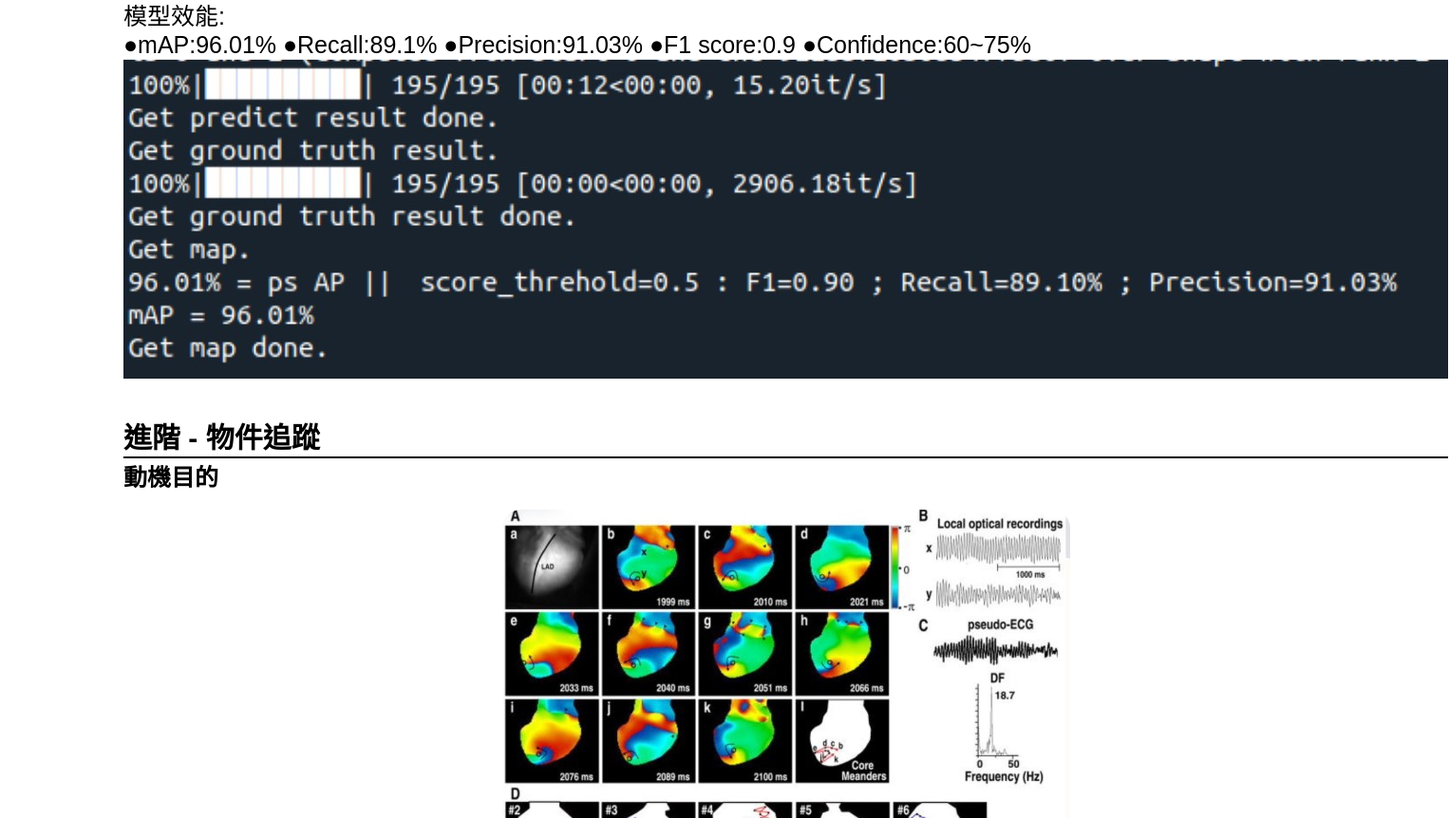
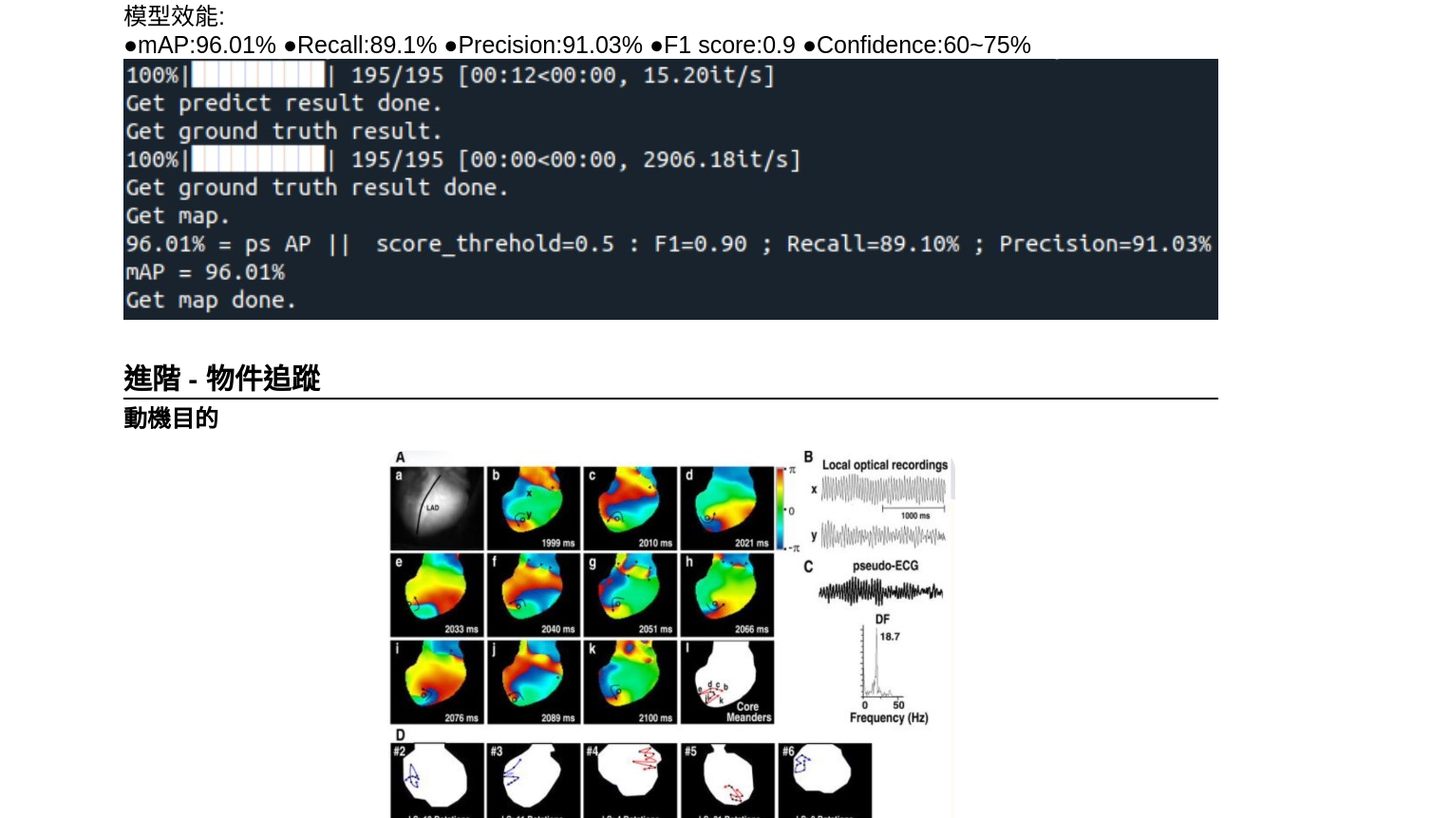
Before and after one commit to palin9201/AI-for-Detecting-Phase-Singularities-in-Arrhythmia, a plain HTML site: page main3.html in a window 1280 px wide. Shown: the part 5762-6624 px from the top of the page at 95% size, 1527 px wide, since content can reach past the window. Drawn offline with Linux system fonts and the light colour scheme.

Commit message:
Update main3.html

```diff
--- a/main3.html
+++ b/main3.html
@@ -248,7 +248,7 @@
                 ●Precision:91.03%
                 ●F1 score:0.9
                 ●Confidence:60~75%<br></font>
-                <div style="text-align: center;"><img src="55.jpg" ></div>
+                <div style="text-align: center;"><img src="56.jpg" ></div>
                 <h1 class="large_font2"><br>進階 - 物件追蹤</h1>
               <hr style="border: 1px solid black; width: 100%;">
               <h1 class="large_font3">動機目的</h1>
```
